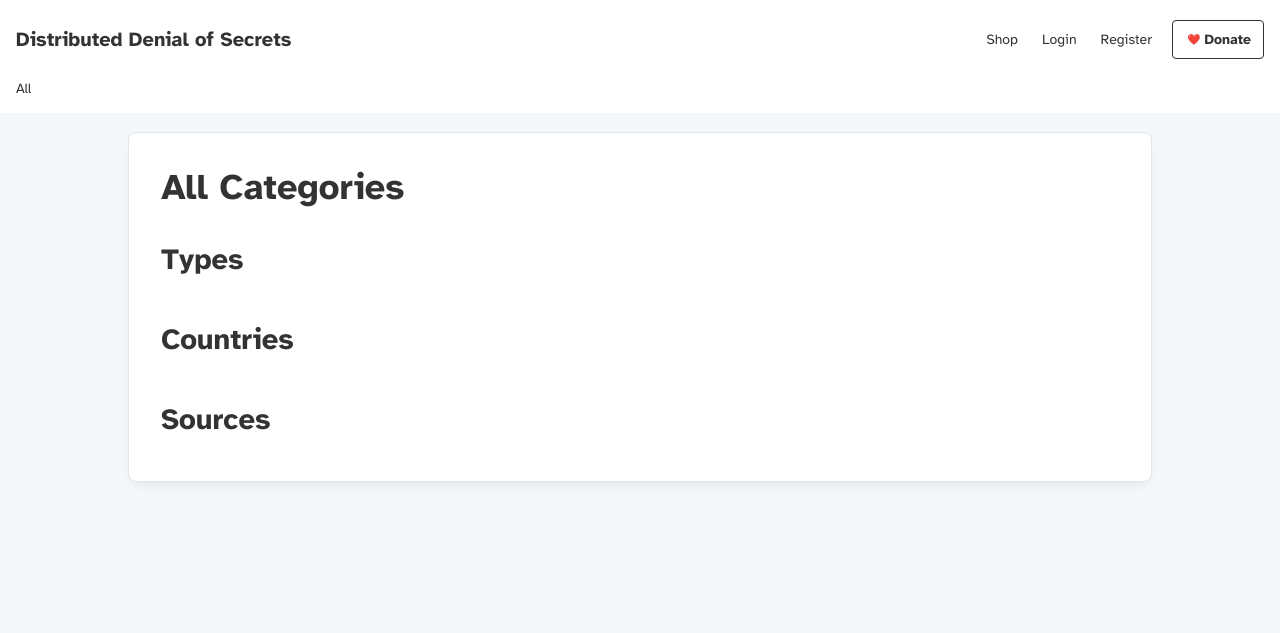
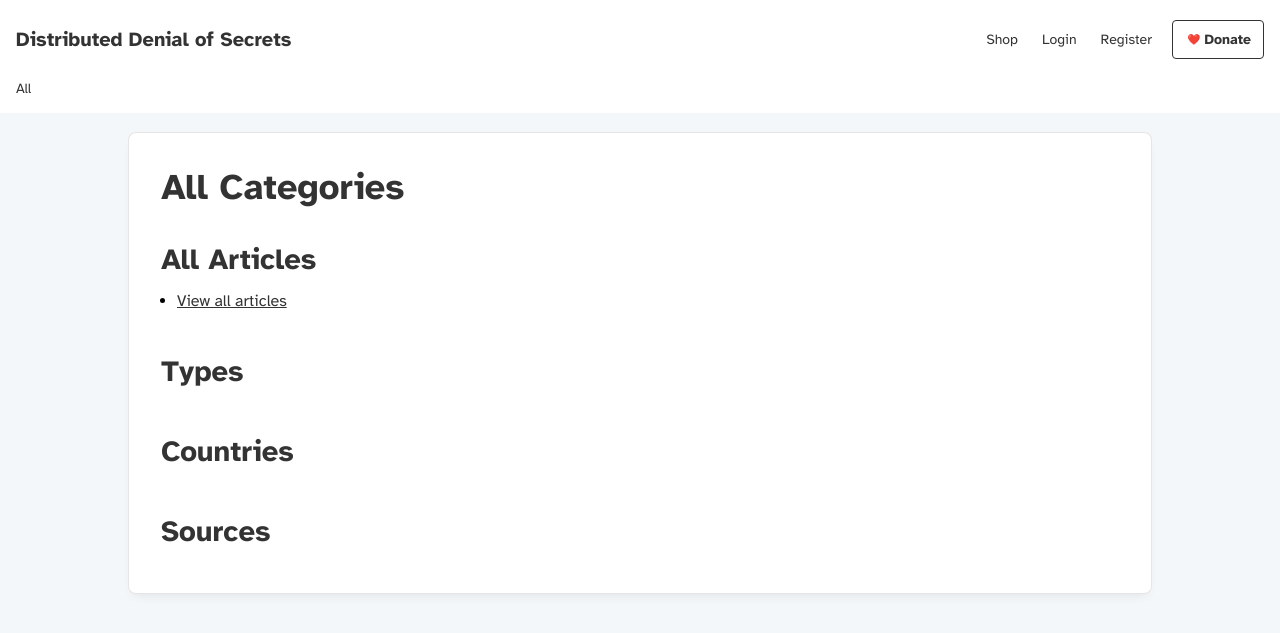
Before and after one commit to scidsg/frontpage, a Flask app: page /all_categories in a window 1280 px wide. Shown: the top 633 px of the page. Run offline with Flask 3, Linux system fonts and the light colour scheme; data comes from the database, SQL or seed files in the repository; data that the repository does not hold is empty; some libraries are stand-ins or nearby versions; some web fonts are replaced.

Commit message:
add all articles route (a-z)

```diff
--- a/frontpage/__init__.py
+++ b/frontpage/__init__.py
@@ -147,11 +147,15 @@ def handle_exception(e):
 def initialize_article_types():
     existing_types = [atype.name for atype in ArticleType.query.all()]
     for atype in [
+        "Allegations of State Sponsorship",
         "Banker's Box",
         "Corporate",
         "Cyberwar",
         "Environmental",
+        "European Union",
+        "Extractivist Leaks",
         "Fascist",
+        "Fuerzas Represivas",
         "Hack",
         "Leak",
         "Leak Markets",
--- a/frontpage/routes.py
+++ b/frontpage/routes.py
@@ -164,15 +164,18 @@ def publish():
         article_source = request.form["source"]
         requires_approval = current_user.requires_approval
 
-        # Convert the download size to bytes
-        try:
-            article_download_size_bytes = parse_size(article_download_size)
-        except ValueError:
-            flash(
-                "Invalid download size format. Please use formats like 1 MB, 2.4GB, etc.",
-                "danger",
-            )
-            return redirect(url_for("publish"))
+        article_download_size_bytes = None  # Default to None if no size is provided
+
+        # Only attempt conversion if a size is provided
+        if article_download_size.strip():  # Check if the string is not just whitespace
+            try:
+                article_download_size_bytes = parse_size(article_download_size)
+            except ValueError:
+                flash(
+                    "Invalid download size format. Please use formats like 1 MB, 2.4GB, etc.",
+                    "danger",
+                )
+                return redirect(url_for("publish"))
 
         new_article = Article(
             title=article_title,
@@ -192,7 +195,7 @@ def publish():
             ipfs_link=article_ipfs_link,
             ipfs_link2=article_ipfs_link2,
             ipfs_link3=article_ipfs_link3,
-            download_size=article_download_size_bytes,  # Use the converted size in bytes
+            download_size=article_download_size_bytes,  # Use the converted size in bytes or None
             external_collaboration=article_external_collaboration,
             external_collaboration2=article_external_collaboration2,
             external_collaboration3=article_external_collaboration3,
@@ -885,3 +888,16 @@ def all_articles(category):
 def team():
     users = User.query.filter(User.include_in_team_page).all()
     return render_template("team.html", title="Our Team", users=users)
+
+
+@app.route("/all_articles/a-z")
+def all_articles_alphabetized():
+    articles = Article.query.order_by(Article.title).all()  # Fetch all articles and sort by title
+    article_count = len(articles)  # Get the count of articles
+
+    return render_template(
+        "all_articles_alphabetized.html",
+        articles=articles,
+        article_count=article_count,
+        title="All Articles (A-Z)",
+    )
--- a/frontpage/templates/all_categories.html
+++ b/frontpage/templates/all_categories.html
@@ -2,6 +2,11 @@
 {% block content %}
     <div class="content all-categories">
         <h1>All Categories</h1>
+
+        <h2>All Articles</h2>
+        <ul>
+            <li><a href="/all_articles/a-z">View all articles</a></li>
+        </ul>
 
         <!-- Types List -->
         <h2>Types</h2>
```
Also changed, not shown: frontpage/all_articles_alphabetized.html (added, +17 -0 lines).
